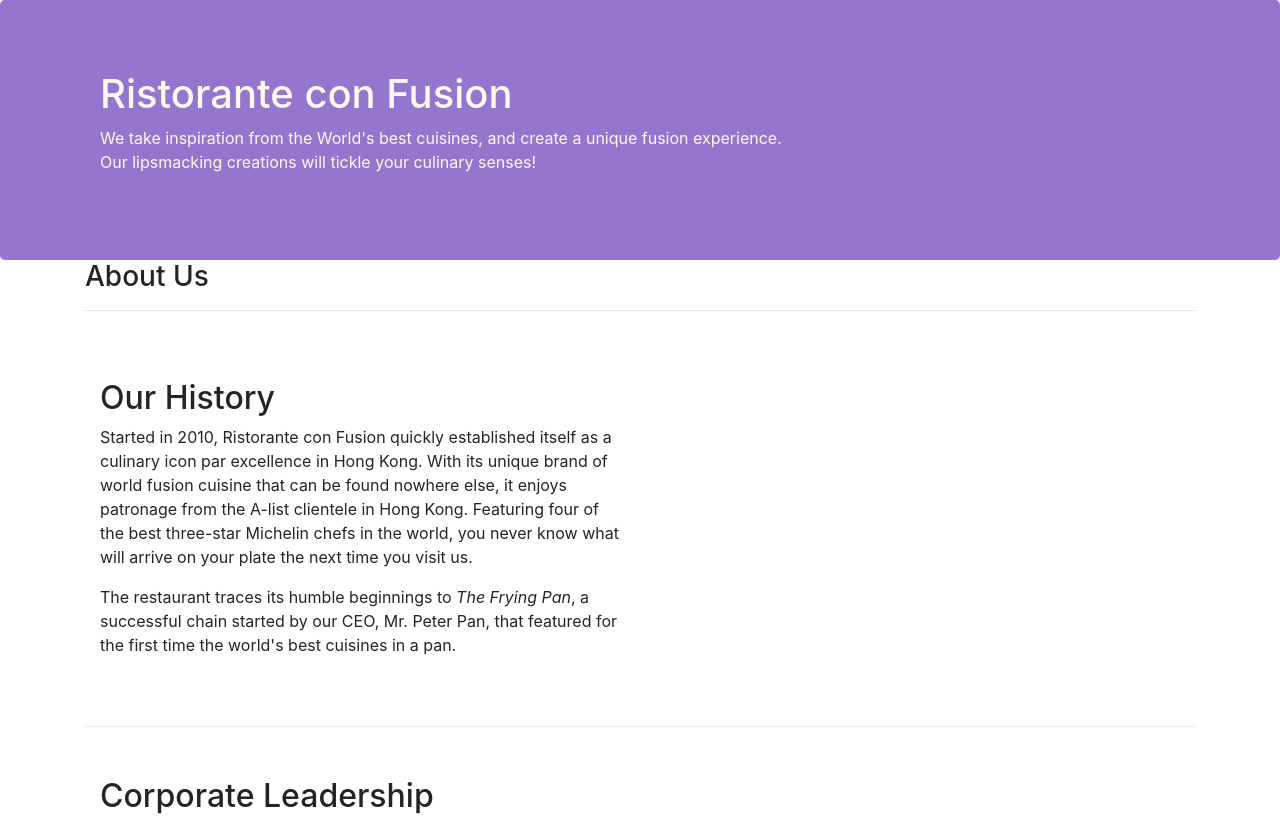
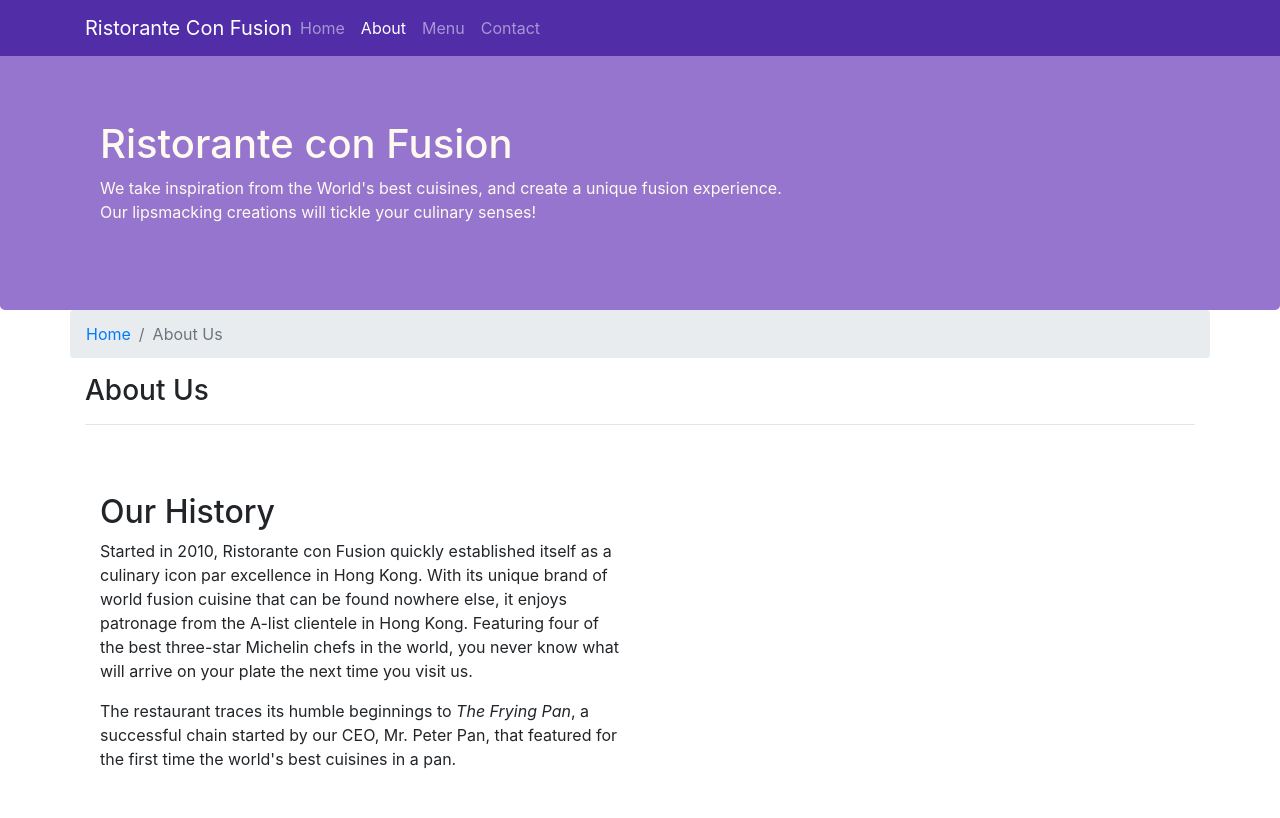
Before and after one commit to muhammedasifc/npmwebproject, a website: page aboutus.html in a window 1280 px wide. Shown: the top 818 px of the page. Drawn offline with nearby package versions, Linux system fonts and the light colour scheme.

Commit message:
navbar and breadcrumb

```diff
--- a/aboutus.html
+++ b/aboutus.html
@@ -16,6 +16,27 @@
 </head>
 
 <body>
+    <nav class="navbar navbar-dark navbar-expand-sm fixed-top">
+                <div class="container">
+                    <button class="navbar-toggler" type="button" data-toggle="collapse" data-target="#Navbar">
+                    <span class="navbar-toggler-icon"></span>
+                    </button>
+                    <a class="navbar-brand mr-auto" href="./index.html">Ristorante Con Fusion</a>
+                    <div class="collapse navbar-collapse" id="Navbar">
+                        <ul class="navbar-nav mr-auto">
+                            <li class="nav-item "><a class="nav-link" href="#">Home</a></li>
+                            <li class="nav-item active"><a class="nav-link" href="#">About</a></li>
+                            <li class="nav-item"><a class="nav-link" href="#">Menu</a></li>
+                            <li class="nav-item"><a class="nav-link" href="#">Contact</a></li>
+
+
+                        </ul>
+                    </div>
+
+                </div>
+
+            </nav>
+
 
     <header class="jumbotron">
         <div class="container">
@@ -32,7 +53,11 @@
 
     <div class="container">
         <div class="row">
-            <div class="col col-sm order-sm-first col-md">
+            <ol class="col-12 breadcrumb">
+                <li class="breadcrumb-item"><a href="./index.html">Home</a></li>
+                <li class="breadcrumb-item active">About Us</li>
+            </ol>
+            <div class="col-12">
                <h3>About Us</h3>
                <hr>
             </div>
@@ -71,7 +96,7 @@
                 <div class="col-4 offset-1 col-sm-2">
                     <h5>Links</h5>
                     <ul class="list-unstyled">
-                        <li><a href="#">Home</a></li>
+                        <li><a href="./index.html">Home</a></li>
                         <li><a href="#">About</a></li>
                         <li><a href="#">Menu</a></li>
                         <li><a href="#">Contact</a></li>
--- a/css/styles.css
+++ b/css/styles.css
@@ -28,3 +28,12 @@
     margin: 0px;
     color: #0f0f0f;
 }
+
+body {
+    padding: 50px 0px 0px 0px;
+    z-index: 0;
+}
+
+.navbar-dark {
+    background-color: #512DA8;
+}
```
Also changed, not shown: index.html (+21 -1 lines).
